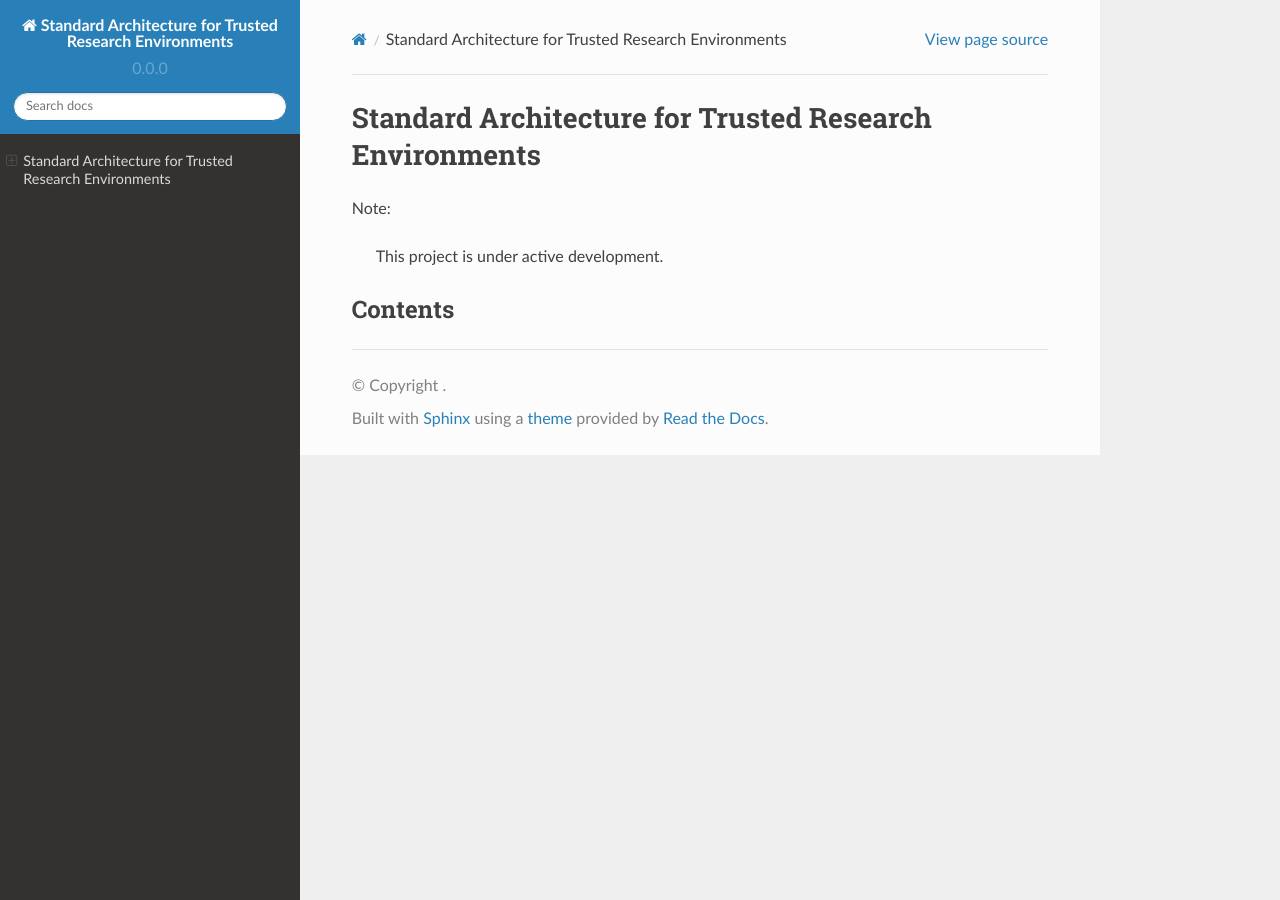
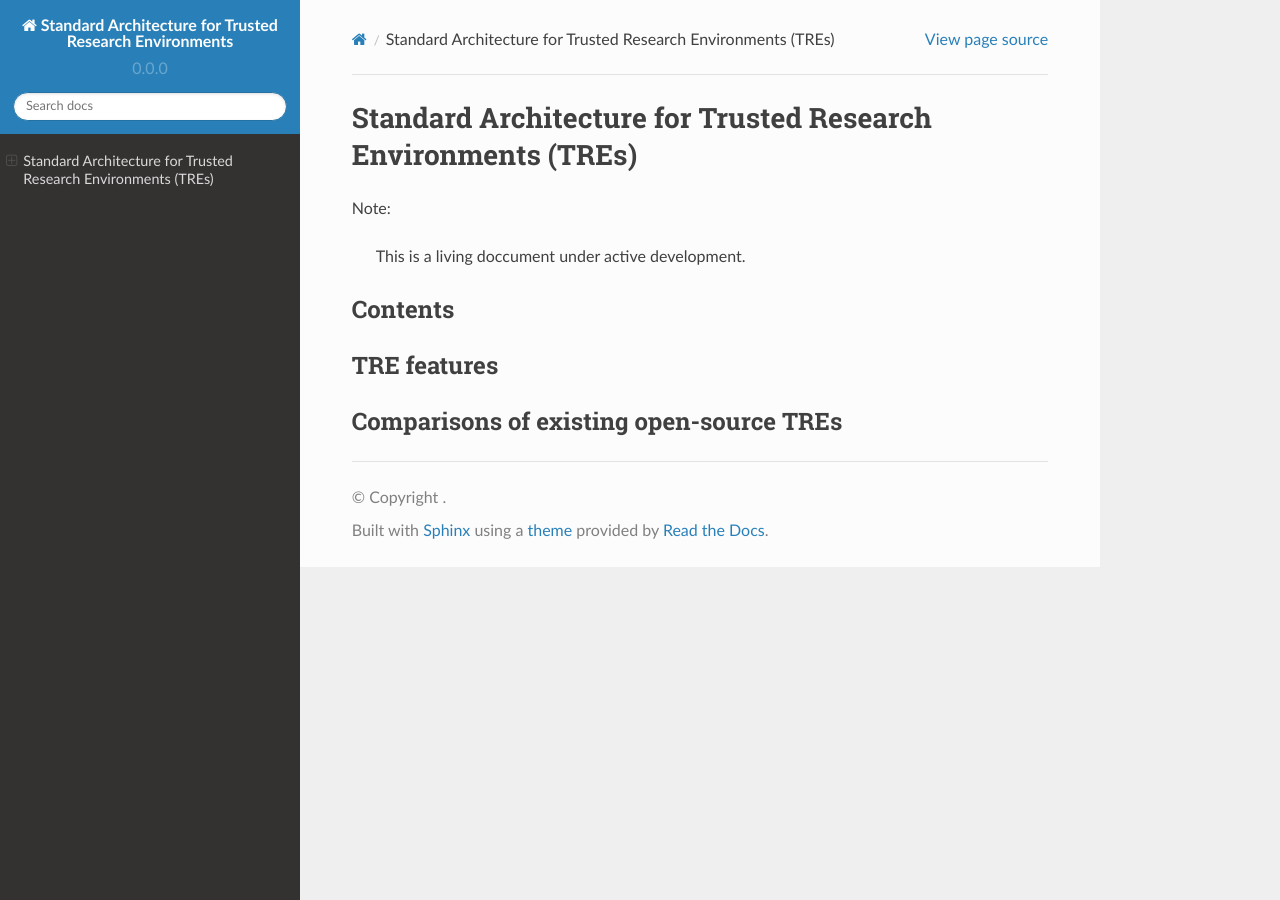
Before and after one commit to sa-tre/satre-specification, a Sphinx documentation site: the page built from docs/source/index.md, in a window 1280 px wide. Built offline with Sphinx 7.4.7 and the Read the Docs theme 2.0.0, drawn with Linux system fonts in a browser that asks for light colours.

Commit message:
add headers

```diff
--- a/docs/source/index.md
+++ b/docs/source/index.md
@@ -1,8 +1,14 @@
-Standard Architecture for Trusted Research Environments
-=======================================================
+Standard Architecture for Trusted Research Environments (TREs)
+==============================================================
 
 Note:
-> This project is under active development.
+> This is a living doccument under active development.
 
 Contents
 --------
+
+TRE features
+------------
+
+Comparisons of existing open-source TREs
+----------------------------------------
```
